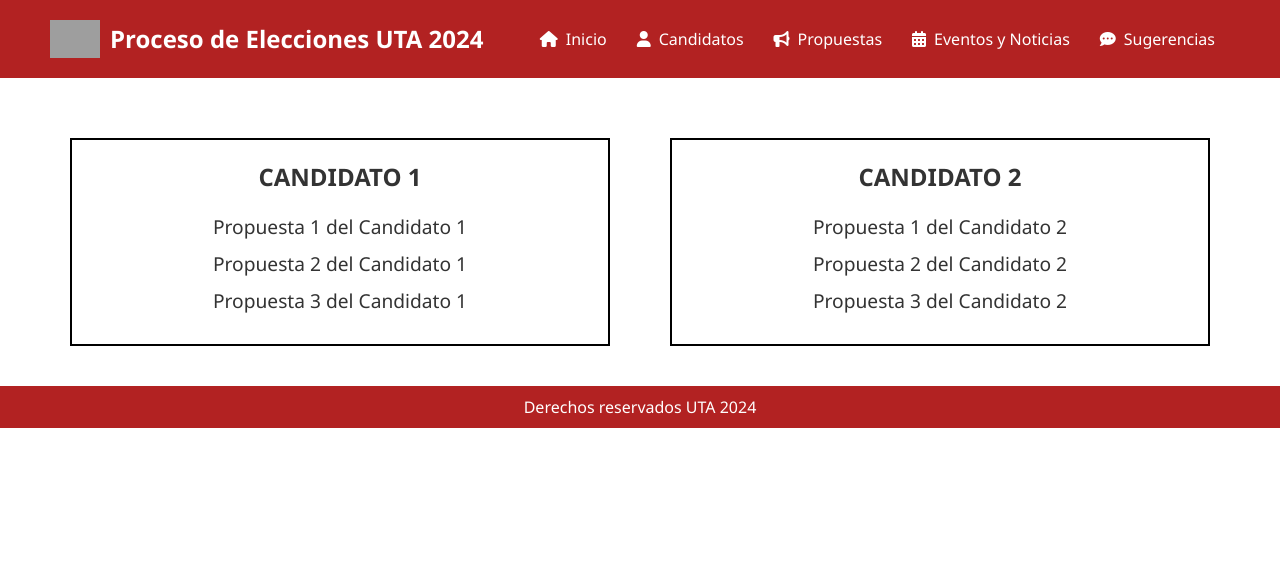
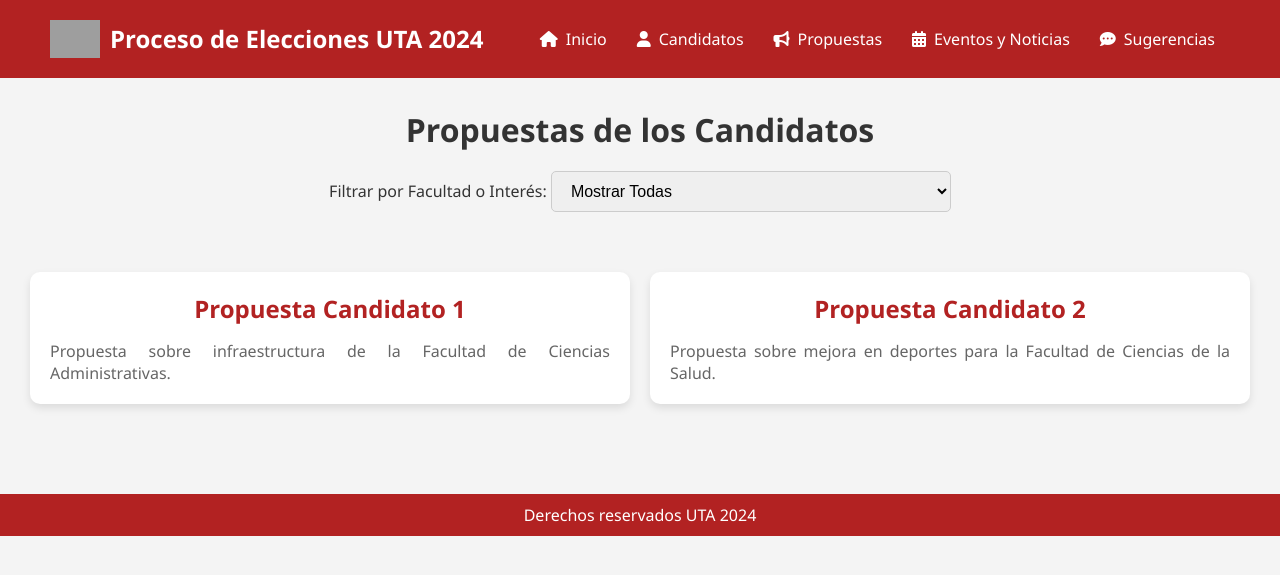
Before and after one commit to Leo538/Pagina_Web, a PHP site: page /Propuestas.php in a window 1280 px wide. Shown: the top 575 px of the page. Run offline with PHP 8.4, Linux system fonts and the light colour scheme; grey boxes are pictures that could not be loaded.

Commit message:
Añadido filtro por facultad e interés en la página de Propuestas y mejorado diseño gráfico

```diff
--- a/Propuestas/Propuestas.php
+++ b/Propuestas/Propuestas.php
@@ -15,7 +15,7 @@
 
         body {
             font-family: 'Segoe UI', Tahoma, Geneva, Verdana, sans-serif;
-            background-color: #ffffff;
+            background-color: #f4f4f4;
             color: #333;
         }
 
@@ -62,49 +62,67 @@
         }
 
         header nav a:hover {
-            color: #2f2929;
+            color: #f0f0f0;
         }
 
-        /* Estilos para las propuestas */
         .container {
+            padding: 30px;
+        }
+
+        h2 {
+            text-align: center;
+            margin-bottom: 20px;
+            font-size: 2em;
+            color: #333;
+        }
+
+        .filter-box {
+            text-align: center;
+            margin-bottom: 40px;
+        }
+
+        .filter-box select {
+            padding: 10px 15px;
+            font-size: 1em;
+            border-radius: 5px;
+            border: 1px solid #ccc;
+            width: 100%;
+            max-width: 400px;
+            margin-bottom: 20px;
+        }
+
+        .proposals-grid {
+            display: flex;
+            justify-content: space-between;
+            gap: 20px;
+            flex-wrap: wrap;
+        }
+
+        .proposal-card {
+            background-color: #fff;
             padding: 20px;
+            border-radius: 10px;
+            box-shadow: 0 4px 8px rgba(0, 0, 0, 0.1);
+            width: calc(50% - 10px);
+            margin-bottom: 20px;
+            transition: transform 0.3s ease;
+        }
+
+        .proposal-card:hover {
+            transform: scale(1.05);
+        }
+
+        .proposal-card h3 {
+            font-size: 1.5em;
+            margin-bottom: 15px;
+            color: #b22222;
             text-align: center;
         }
 
-        .propuestas-container {
-            display: flex;
-            justify-content: space-around;
-            padding: 20px;
-            margin-top: 20px;
-        }
-
-        .candidato-box {
-            width: 45%;
-            padding: 20px;
-            border: 2px solid #000;
-        }
-
-        .candidato-box h2 {
-            margin-bottom: 20px;
-            font-size: 1.5em;
-        }
-
-        .propuestas-list {
-            list-style-type: none;
-            padding: 0;
-        }
-
-        .propuestas-list li {
-            margin-bottom: 10px;
-            font-size: 1.2em;
-        }
-
-        footer {
-            text-align: center;
-            padding: 20px;
-            background-color: #b22222;
-            color: white;
-            margin-top: 50px;
+        .proposal-card p {
+            font-size: 1em;
+            color: #666;
+            text-align: justify;
         }
 
         .footer-rights {
@@ -112,10 +130,7 @@
             color: white;
             text-align: center;
             padding: 10px;
-            position: relative;
-            bottom: 0;
-            width: 100%;
-            margin-top: 0px;
+            margin-top: 40px;
         }
     </style>
 </head>
@@ -134,34 +149,63 @@
         </nav>
     </header>
 
-    <!-- Contenedor de las propuestas de los candidatos -->
     <div class="container">
-        <div class="propuestas-container">
-            <!-- Propuestas de Candidato 1 -->
-            <div class="candidato-box" id="candidato1">
-                <h2>CANDIDATO 1</h2>
-                <ul class="propuestas-list">
-                    <li>Propuesta 1 del Candidato 1</li>
-                    <li>Propuesta 2 del Candidato 1</li>
-                    <li>Propuesta 3 del Candidato 1</li>
-                </ul>
+        <h2>Propuestas de los Candidatos</h2>
+
+        <div class="filter-box">
+            <label for="faculty">Filtrar por Facultad o Interés:</label>
+            <select id="faculty" onchange="filterProposals()">
+                <option value="all">Mostrar Todas</option>
+                <option value="Facultad de Ciencias Administrativas">Facultad de Ciencias Administrativas</option>
+                <option value="Facultad de Ciencias de la Salud">Facultad de Ciencias de la Salud</option>
+                <option value="Facultad de Ciencias Humanas y de la Educación">Facultad de Ciencias Humanas y de la Educación</option>
+                <option value="Facultad de Ciencias Agropecuarias">Facultad de Ciencias Agropecuarias</option>
+                <option value="Facultad de Ciencias de la Ingeniería y Aplicadas">Facultad de Ciencias de la Ingeniería y Aplicadas</option>
+                <option value="Facultad de Jurisprudencia y Ciencias Sociales">Facultad de Jurisprudencia y Ciencias Sociales</option>
+                <option value="Facultad de Diseño, Arquitectura y Artes">Facultad de Diseño, Arquitectura y Artes</option>
+                <option value="Facultad de Contabilidad y Auditoría">Facultad de Contabilidad y Auditoría</option>
+                <option value="infraestructura">Infraestructura</option>
+                <option value="deportes">Deportes</option>
+                <option value="cultura">Cultura</option>
+                <option value="investigación">Investigación</option>
+                <option value="vinculación">Vinculación con la Sociedad</option>
+            </select>
+        </div>
+
+        <div class="proposals-grid" id="proposalsGrid">
+            <!-- Propuesta Candidato 1 -->
+            <div class="proposal-card" data-category="Facultad de Ciencias Administrativas">
+                <h3>Propuesta Candidato 1</h3>
+                <p>Propuesta sobre infraestructura de la Facultad de Ciencias Administrativas.</p>
             </div>
 
-            <!-- Propuestas de Candidato 2 -->
-            <div class="candidato-box" id="candidato2">
-                <h2>CANDIDATO 2</h2>
-                <ul class="propuestas-list">
-                    <li>Propuesta 1 del Candidato 2</li>
-                    <li>Propuesta 2 del Candidato 2</li>
-                    <li>Propuesta 3 del Candidato 2</li>
-                </ul>
+            <!-- Propuesta Candidato 2 -->
+            <div class="proposal-card" data-category="Facultad de Ciencias de la Salud">
+                <h3>Propuesta Candidato 2</h3>
+                <p>Propuesta sobre mejora en deportes para la Facultad de Ciencias de la Salud.</p>
             </div>
+
+
         </div>
     </div>
 
-    <!-- Footer -->
     <div class="footer-rights">
         Derechos reservados UTA 2024
     </div>
+
+    <script>
+        function filterProposals() {
+            var selectedFaculty = document.getElementById("faculty").value;
+            var proposals = document.querySelectorAll(".proposal-card");
+
+            proposals.forEach(function(proposal) {
+                if (selectedFaculty === "all" || proposal.getAttribute("data-category") === selectedFaculty) {
+                    proposal.style.display = "block";
+                } else {
+                    proposal.style.display = "none";
+                }
+            });
+        }
+    </script>
 </body>
 </html>
```
